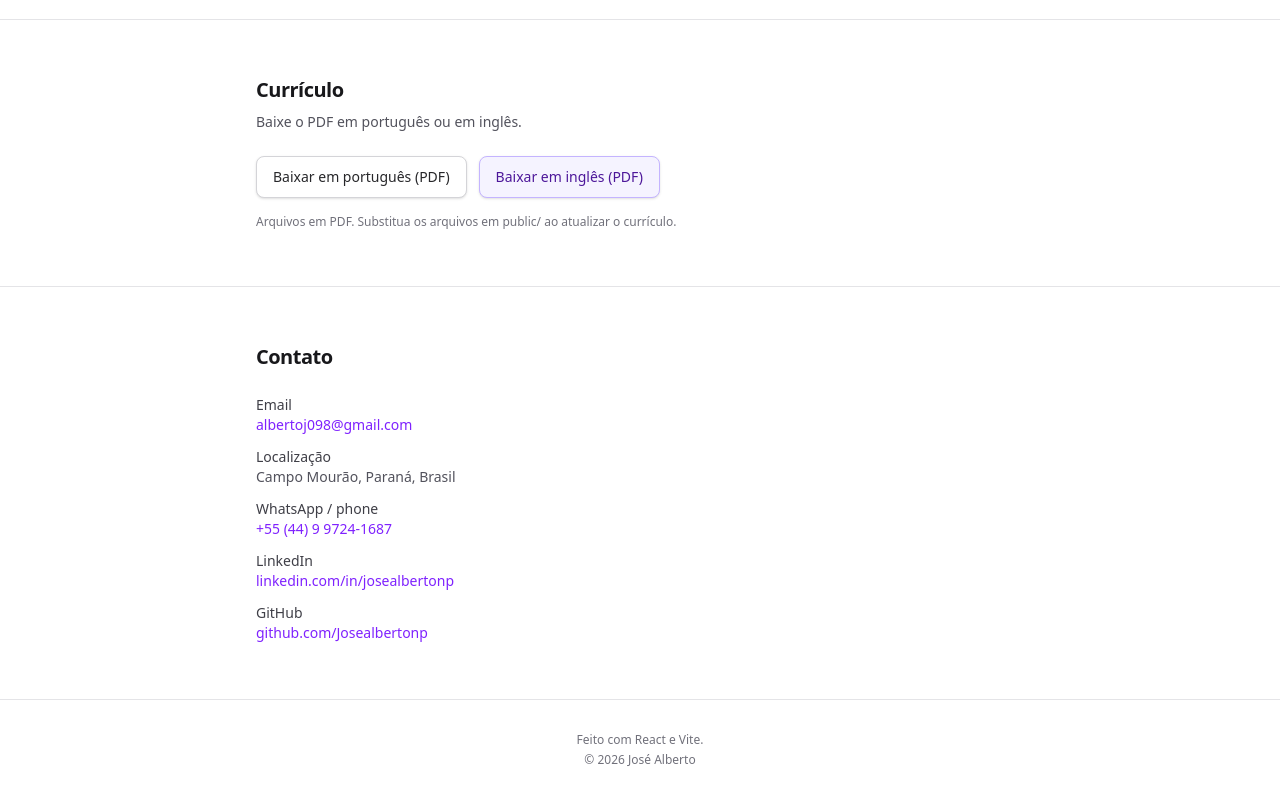
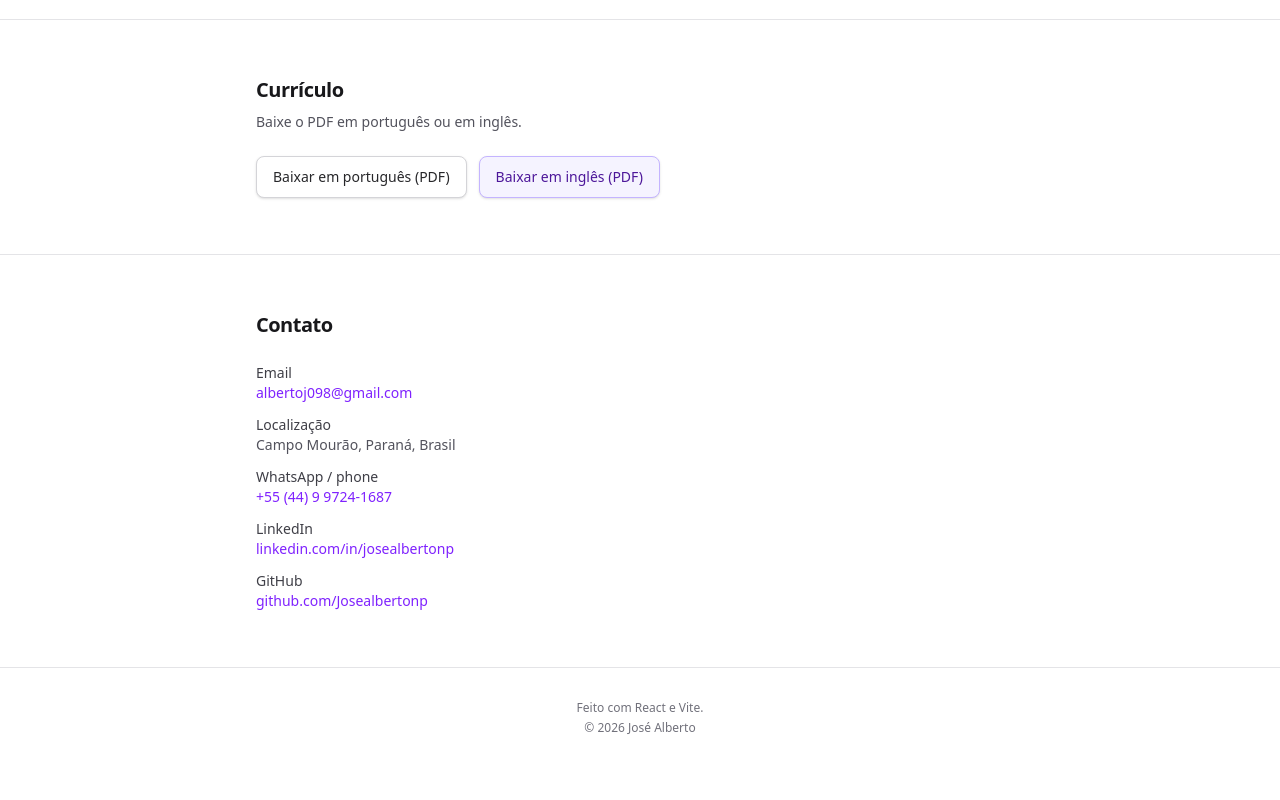
Before and after one commit to Josealbertonp/portfolio, a React (Vite) app: page / in a window 1280 px wide. Shown: the part 3738-4538 px from the top of the page. After the commit the page ends 4506 px from the top, so only its background shows below. Built offline with nearby package versions, Linux system fonts and the light colour scheme.

Commit message:
chore: remove rodapé técnico da seção de currículo

```diff
--- a/src/components/CvDownload.tsx
+++ b/src/components/CvDownload.tsx
@@ -43,9 +43,6 @@ export function CvDownload() {
             </a>
           </li>
         </ul>
-        <p className="mt-4 text-xs text-zinc-500 dark:text-zinc-500">
-          {t('cv.fileHint')}
-        </p>
       </div>
     </section>
   )
--- a/src/locales/en.json
+++ b/src/locales/en.json
@@ -31,8 +31,7 @@
     "title": "Resume",
     "intro": "Download the PDF in Portuguese or English.",
     "downloadPt": "Download in Portuguese (PDF)",
-    "downloadEn": "Download in English (PDF)",
-    "fileHint": "PDF files. Replace the files in public/ when you update your resume."
+    "downloadEn": "Download in English (PDF)"
   },
   "contact": {
     "title": "Contact",
--- a/src/locales/pt.json
+++ b/src/locales/pt.json
@@ -31,8 +31,7 @@
     "title": "Currículo",
     "intro": "Baixe o PDF em português ou em inglês.",
     "downloadPt": "Baixar em português (PDF)",
-    "downloadEn": "Baixar em inglês (PDF)",
-    "fileHint": "Arquivos em PDF. Substitua os arquivos em public/ ao atualizar o currículo."
+    "downloadEn": "Baixar em inglês (PDF)"
   },
   "contact": {
     "title": "Contato",
```
